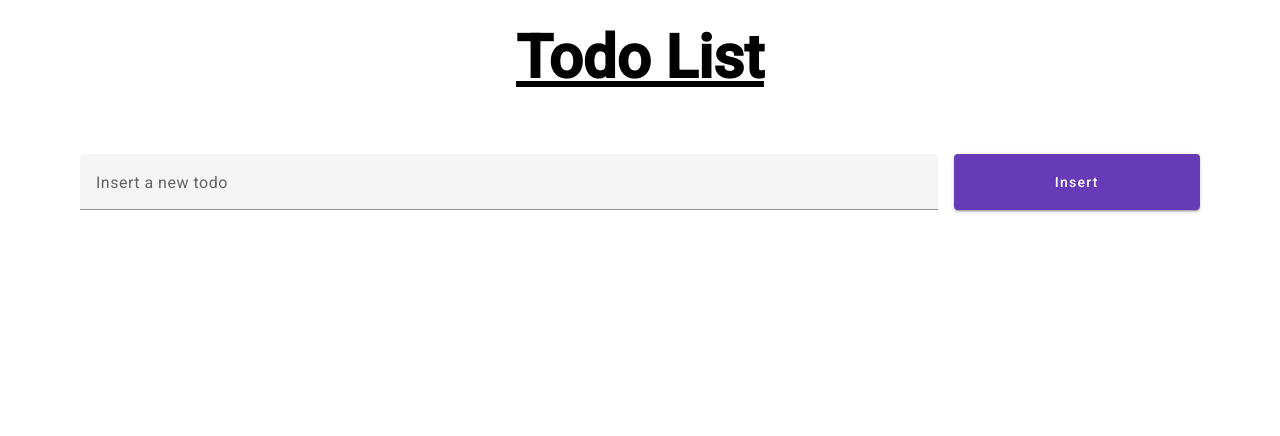
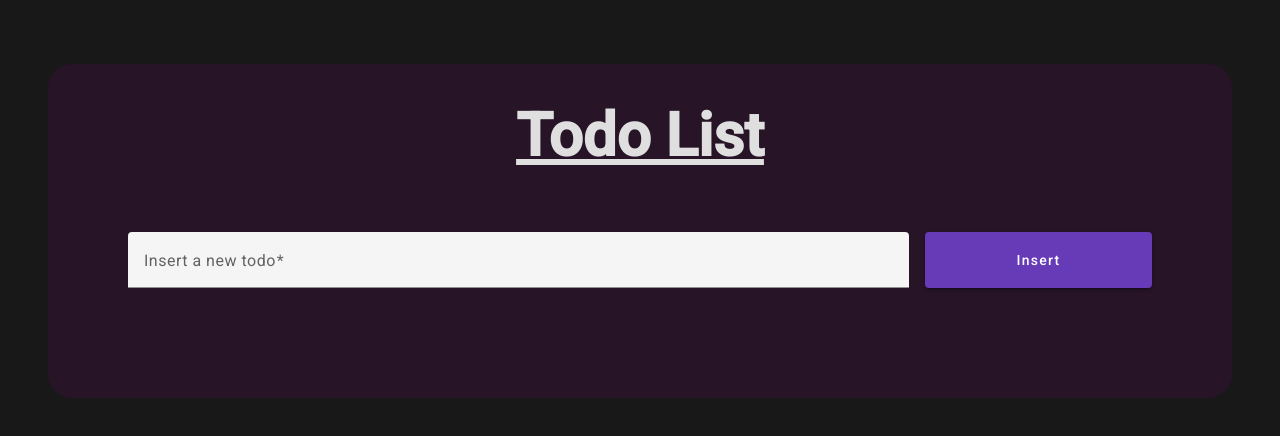
Before and after one commit to victorrrmuniz/angular-todo-list, an Angular app: page / in a window 1280 px wide. Shown: the top 436 px of the page. Built offline with nearby package versions, Linux system fonts and the light colour scheme.

Commit message:
implements style and validations to the form

```diff
--- a/src/app/components/todo-list/todo-list.component.html
+++ b/src/app/components/todo-list/todo-list.component.html
@@ -4,13 +4,16 @@
     </div>
 
     <div class="form-container">
-        <form (submit)="$event.preventDefault()">
+        <form [formGroup]="todoForm" #formDirective="ngForm" (submit)="addTodo(formDirective)">
             <mat-form-field>
                 <mat-label>Insert a new todo</mat-label>
-                <input matInput #todo />
+                <input matInput formControlName="todo" />
             </mat-form-field>
-            <button mat-raised-button color="primary" (click)="addTodo(todo)">Insert</button>
+            <button mat-raised-button color="primary" type="submit">Insert</button>
         </form>
+        @if (!todoForm.valid && todoForm.get('todo')?.touched) {
+            <span>O campo não pode estar vazio</span>
+        }
     </div>
 
     <div class="todo-list-container">
--- a/src/app/components/todo-list/todo-list.component.scss
+++ b/src/app/components/todo-list/todo-list.component.scss
@@ -2,8 +2,14 @@
 .main-container {
     display: flex;
     flex-direction: column;
-    padding: 10px 80px;
+    padding: 24px 80px;
     gap: 32px;
+    width: 80%;
+    min-width: 500px;
+    margin: 64px auto;
+    background-color: rgb(39, 20, 39);
+    color: #dfdfdf;
+    border-radius: 24px;
 }
 
 .title-container {
@@ -33,14 +39,20 @@
             height: 56px;
         }
     }
+
+    span {
+        color: rgb(255, 187, 198);
     }
+}
+
+.todo-list-container {
+    margin-bottom: 32px;
 
     .todo-item-container {
         display: flex;
         flex-direction: row;
         gap: 32px;
         padding: 24px 0;
-    color: #121212;
         border-bottom: solid 1px #afafaf;
         font-size: 18px;
         font-weight: 500;
@@ -49,3 +61,4 @@
             flex: 1;
         }
     }
+}
--- a/src/app/components/todo-list/todo-list.component.ts
+++ b/src/app/components/todo-list/todo-list.component.ts
@@ -4,25 +4,42 @@ import { MatButtonModule } from '@angular/material/button';
 import { MatInputModule } from '@angular/material/input';
 import { MatFormFieldModule } from '@angular/material/form-field';
 import { TodoItem } from '../../models/TodoItem';
+import { FormBuilder, FormGroup, FormGroupDirective, FormsModule, ReactiveFormsModule, Validators } from '@angular/forms';
 
 @Component({
   selector: 'app-todo-list',
   standalone: true,
-  imports: [CommonModule, MatButtonModule, MatInputModule, MatFormFieldModule],
+  imports: [CommonModule, MatButtonModule, MatInputModule, MatFormFieldModule, FormsModule, ReactiveFormsModule],
   templateUrl: './todo-list.component.html',
   styleUrl: './todo-list.component.scss'
 })
 export class TodoListComponent {
 
   todoList: TodoItem[] = [];
+  todoForm!: FormGroup;
 
-  addTodo(todo: HTMLInputElement) {
-    const newTodo: TodoItem = {
-      id: this.todoList.length + 1,
-      description: todo.value
-    };
+  constructor(private fb: FormBuilder) {
+    this.todoForm = this.fb.group({
+      todo: ['', Validators.required]
+    });
+  }
 
-    this.todoList.push(newTodo);
-    todo.value = '';
+  addTodo(formDirective: FormGroupDirective) {
+    if (this.todoForm.valid) {
+      const newTodo: TodoItem = {
+        id: this.todoList.length + 1,
+        description: this.todoForm.get('todo')?.value
+      };
+
+      this.todoList.push(newTodo)
+      this.todoForm.setValue({
+        todo: ''
+      });
+
+      formDirective.resetForm();
+      this.todoForm.reset();
+    } else {
+      this.todoForm.markAllAsTouched();
+    }
   }
 }
--- a/src/styles.scss
+++ b/src/styles.scss
@@ -1,4 +1,7 @@
 /* You can add global styles to this file, and also import other style files */
 
-html, body { height: 100%; }
-body { margin: 0; font-family: Roboto, "Helvetica Neue", sans-serif; }
+body {
+    background-color: rgb(24, 24, 24);
+    margin: 0;
+    font-family: Roboto, "Helvetica Neue", sans-serif;
+}
```
Lines whose indentation alone changed are shown as unchanged.
